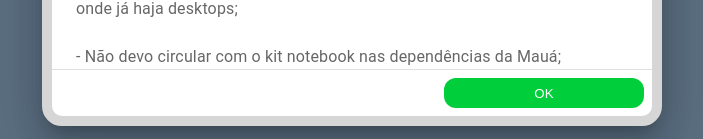
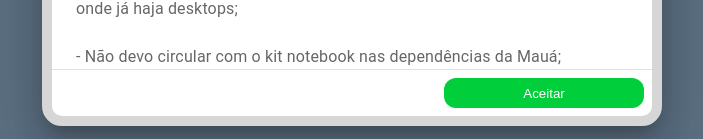
Before and after one commit to Rodrigosiq03/notemaua-front, a Next.js app: page /retirada-usuario in a window 1280 px wide. Both pictures are taken after a click on the button "TERMOS DE USO.". Shown: the part 658-797 px from the top of the page, without its empty margins (288-991 px from the left). Built offline with nearby package versions, Linux system fonts and the light colour scheme; no server answers; what aws-amplify, inversify would draw is missing.

Commit message:
fix botão pop-up terms

```diff
--- a/src/app/components/DialogMUI/DialogTermsOfUse.tsx
+++ b/src/app/components/DialogMUI/DialogTermsOfUse.tsx
@@ -71,7 +71,7 @@ export default function ScrollDialog({
             </DialogContentText>
           </DialogContent>
           <DialogActions>
-            <DialogButtonOK onClick={handleClose}>OK</DialogButtonOK>
+            <DialogButtonOK onClick={handleClose}>Aceitar</DialogButtonOK>
           </DialogActions>
         </Dialog>
     );
```
